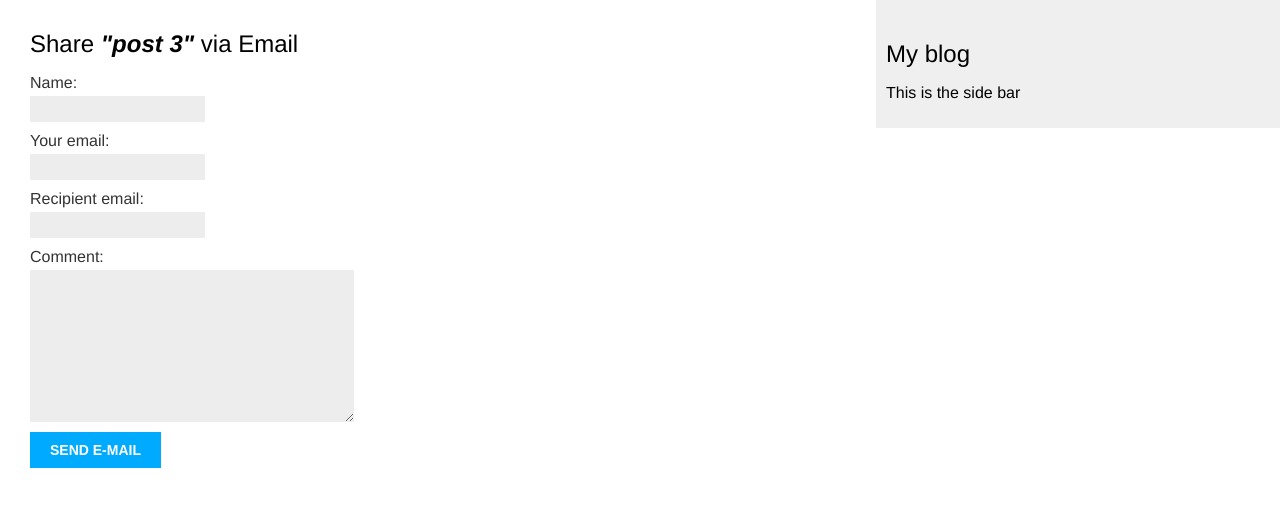
After one commit to alxayeed/django3-blog, a Django app: page /9/share/ in a window 1280 px wide. The commit adds this page. Shown: the top 507 px of the page. Run offline with Django 3.2, Linux system fonts and the light colour scheme; data comes from the database, SQL or seed files in the repository.

Commit message:
post share via email feature added

```diff
--- /dev/null
+++ b/blog/forms.py
@@ -0,0 +1,8 @@
+from django import forms
+
+
+class emailForm(forms.Form):
+    name = forms.CharField(max_length=20)
+    your_email = forms.EmailField()
+    recipient_email = forms.EmailField()
+    comment = forms.CharField(required=False, widget=forms.Textarea)
--- a/blog/models.py
+++ b/blog/models.py
@@ -46,3 +46,7 @@ class Post(models.Model):
                              self.publish.month,
                              self.publish.day,
                              self.slug])
+
+
+class email(models.Model):
+    pass
--- /dev/null
+++ b/blog/templates/blog/post/share_email.html
@@ -0,0 +1,20 @@
+{% extends 'blog/base.html' %}
+{% block title %}
+share post
+{% endblock %}
+
+{% block content %}
+{% if sent %}
+<h1>You mail has been sent sucessfully!</h1>
+Your recommendation for"<b><i>{{ post.title }}</i></b>" has successfully sent to
+<b>{{ form.cleaned_data.recipient_email}}</b>
+Thanks for staying with us!
+{% else %}
+<h2>Share <i><b>"{{ post.title }}"</b></i> via Email</h2>
+<form method="POST">
+    {{ form.as_p }}
+    {% csrf_token %}
+    <input type="submit" value="Send e-mail">
+</form>
+{% endif %}
+{% endblock %}
--- a/blog/urls.py
+++ b/blog/urls.py
@@ -5,5 +5,6 @@ app_name = 'blog'
 urlpatterns = [
     path('', views.post_list, name='list'),
     path('<int:year>/<int:month>/<int:day>/<slug:post>/',
-         views.post_details, name='post_detail')
+         views.post_details, name='post_detail'),
+    path('<int:post_id>/share/', views.share, name='share_post')
 ]
--- a/blog/views.py
+++ b/blog/views.py
@@ -1,6 +1,10 @@
 from django.shortcuts import render, get_object_or_404
 from .models import Post
 from django.core.paginator import Paginator, EmptyPage, PageNotAnInteger
+# from django.http import HttpResponse
+from .forms import emailForm
+from django.core.mail import send_mail
+import credentials #python file to store sensitive data
 # Create your views here.
 
 
@@ -8,14 +12,13 @@ def post_list(request):
     published_posts = Post.published.all()
     # a paginator object , attributes -> count, num_pages, page_range
     paginator = Paginator(published_posts, 2, orphans=1)
-    # get current page number of the content
+    # get current page number of the content from GET request
     page_number = request.GET.get('page')
     # print(request.GET.get.__doc__)
     try:
         # a Page object,to retrieve items of given page number
         # methods - has_next(), has_previous(), has_other_pages, next_page_number() etc
         posts = paginator.page(page_number)
-        print(posts.has_previous)
 
     except PageNotAnInteger:
         # if no previous page, get items of 1st page
@@ -36,3 +39,31 @@ def post_details(request, year, month, day, post):
                              )
 
     return render(request, 'blog/post/detail.html', {'post': post})
+
+
+def share(request, post_id):
+    post = get_object_or_404(Post, id=post_id, status='published')
+    sent = False
+
+    if request.method == 'GET':
+        form = emailForm()
+    else:
+        form = emailForm(request.POST)
+        # print(dir(form))
+        if form.is_valid():
+            submitted_data = form.cleaned_data  # returns a dictionary of the form data
+            # print(submitted_data['name'])
+            print(submitted_data)
+
+            # necessary email fields - subject, message, from email, recipient list
+            post_url = request.build_absolute_uri(post.get_absolute_url())
+            # there is build_absolute_uri method in request
+            # print(request.build_absolute_uri.__doc__)
+            subject = f"{submitted_data['name']} wants you to read {post.title}"
+            recipient_mail = submitted_data['recipient_email']
+            body = f"Read {post.title} at {post_url}\n\n {submitted_data['name']}'s comment about this book is \n {submitted_data['comment']}"
+            send_mail(subject=subject, message=body,
+                      from_email='16103213@iubat.edu', recipient_list=[recipient_mail])
+            sent = True
+
+    return render(request, 'blog/post/share_email.html', {'form': form, 'post': post, 'sent': sent})
--- /dev/null
+++ b/credentials.py
@@ -0,0 +1,3 @@
+credentials = {
+
+}
```
Also changed, not shown: blog/templates/blog/post/detail.html (+11 -3 lines), mysite/settings.py (+9 -0 lines), 1 other file.
